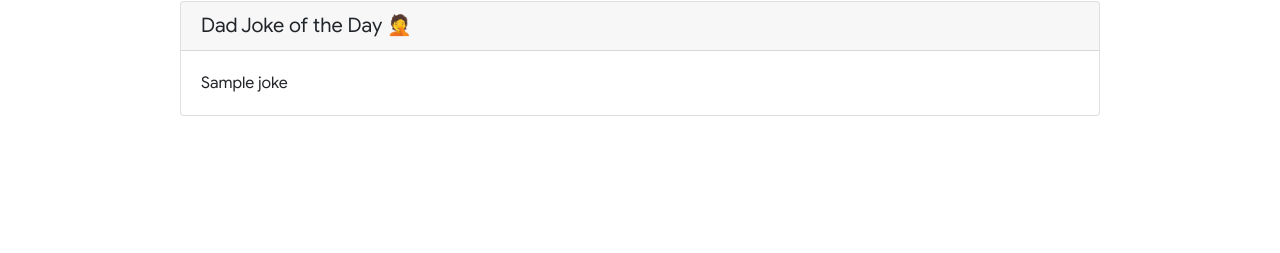
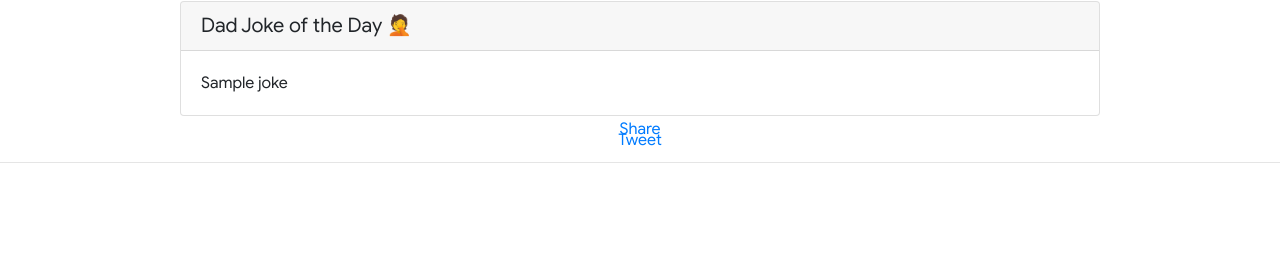
Before and after one commit to ysmike/relative-horoscope, a Flask app: template templates/horoscope.html in a window 1280 px wide. Shown: the part 547-800 px from the top of the page. Run offline with Flask 2, Linux system fonts and the light colour scheme; the template is opened without the code that fills it: most values are stand-ins (such as "Sample title", 1, 10 or a date in 2020); grey boxes marked "Sample" are stand-in pictures; some libraries are stand-ins or nearby versions.

Commit message:
Add social media share buttons

```diff
--- a/templates/horoscope.html
+++ b/templates/horoscope.html
@@ -2,7 +2,7 @@
 <html lang="en">
 
 <head>
-    <title>{{ zodiac_sign }}</title>
+    <title>{{ zodiac_sign }} Overview</title>
     <link rel="stylesheet"
           href="https://maxcdn.bootstrapcdn.com/bootstrap/4.0.0/css/bootstrap.min.css" />
     <link rel="stylesheet"
@@ -18,15 +18,23 @@
 </head>
 
 <body>
+    <!-- JavaScript SDK for Facebook share button -->
+    <div id="fb-root"></div>
+    <script async
+            defer
+            crossorigin="anonymous"
+            src="https://connect.facebook.net/en_US/sdk.js#xfbml=1&version=v4.0"></script>
+
+    <!-- Beginning of the content -->
     <div class="container">
         <div class="page-header text-center">
             <h1 class="mt-3">{{ zodiac_sign }}</h1>
             <large class="gray">Today's rank:</large>
-            <h2 style="color:{{ details.color }};">{{ ordinal(details.rank) }}</h2>
+            <h2 style="color:{{ details.color }}">{{ ordinal(details.rank) }}</h2>
         </div>
         <div class="row justify-content-md-center">
             <div class="col-md-auto">
-                <div class="card text-black hoverdisabled">
+                <div class="card text-black hover-disabled">
                     <img class="card-img-top"
                          src="{{ zodiac_logo }}"
                          alt="Card image" />
@@ -39,24 +47,44 @@
                 </div>
             </div>
             <div class="col-md-10">
-                <div class="card hoverdisabled"
+                <div class="card hover-disabled"
                      style="width: 100%;">
                     <h5 class="card-header">Horoscope 🌟</h5>
                     <div class="card-body">
                         <p class="card-text">{{ details.horoscope | safe }}</p>
                     </div>
                 </div>
-                <div class="card hoverdisabled mt-3"
+                <div class="card hover-disabled mt-3"
                      style="width: 100%;">
                     <h5 class="card-header">Dad Joke of the Day 🤦</h5>
                     <div class="card-body">
                         <p class="card-text">{{ details.joke }}</p>
                     </div>
                 </div>
+
+                <div class="social-media-links">
+                    <!-- Facebook share button -->
+                    <!-- Todo: Change data-href to the correct domain -->
+                    <div class="fb-share-button"
+                         data-href="https://developers.facebook.com/docs/plugins/"
+                         data-layout="button"
+                         data-size="small">
+                        <a target="_blank"
+                           href="https://www.facebook.com/sharer/sharer.php?u=https%3A%2F%2Fdevelopers.facebook.com%2Fdocs%2Fplugins%2F&amp;src=sdkpreparse"
+                           class="fb-xfbml-parse-ignore">Share</a>
+                    </div>
+                    <!-- Twitter share button -->
+                    <a href="https://twitter.com/share?ref_src=twsrc%5Etfw"
+                       class="twitter-share-button mt-3"
+                       data-show-count="false">Tweet</a>
+                    <script async
+                            src="https://platform.twitter.com/widgets.js"
+                            charset="utf-8"></script>
+                </div>
             </div>
         </div>
     </div>
-    </div>
+    <hr />
 </body>
 
 </html>
```
